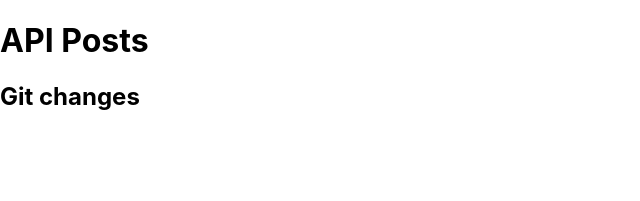
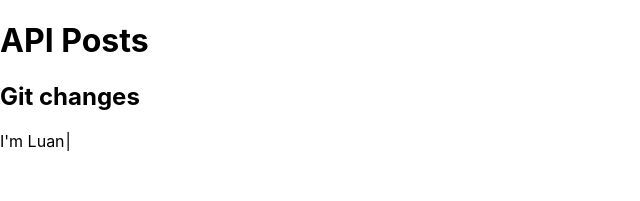
Before and after one commit to nguyenluan12/fetch-data-example, a React (Create React App) app: page / in a window 1280 px wide. Shown: the top 201 px of the page, without its empty margins (0-640 px from the left). Built offline with nearby package versions, Linux system fonts and the light colour scheme; no server answers.

Commit message:
Add typewriter-effect

```diff
--- a/package.json
+++ b/package.json
@@ -9,6 +9,7 @@
     "react": "^18.2.0",
     "react-dom": "^18.2.0",
     "react-scripts": "5.0.1",
+    "typewriter-effect": "^2.19.0",
     "web-vitals": "^2.1.4"
   },
   "scripts": {
--- a/src/App.js
+++ b/src/App.js
@@ -1,4 +1,6 @@
 import { useEffect } from "react";
+import Typewriter from 'typewriter-effect';
+
 
 export default function App() {
 
@@ -13,14 +15,19 @@ export default function App() {
   getData()
 }, []);
 
-return (
-  <div className="App">
-    <h1>API Posts</h1>
-    <h2>Git changes</h2>
-  </div>
-);
+  return (
+    <div className="App">
+      <h1>API Posts</h1>
+      <h2>Git changes</h2>
 
-
-
+      <Typewriter
+        options={{
+          strings: ['Hello', 'I\'m Luan'],
+          autoStart: true,
+          loop: true,
+        }}
+      />
+    </div>
+  )
 
 }
```
Also changed, not shown: 1 other file (tests, documents, lock files or other folders).
